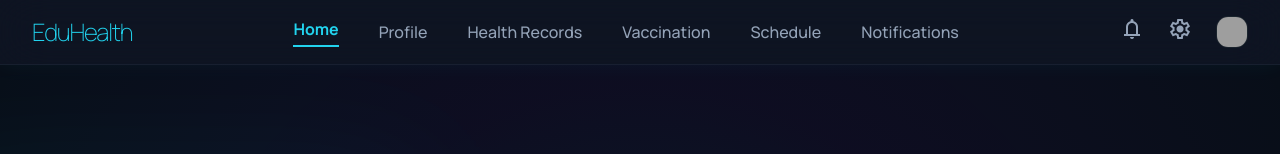
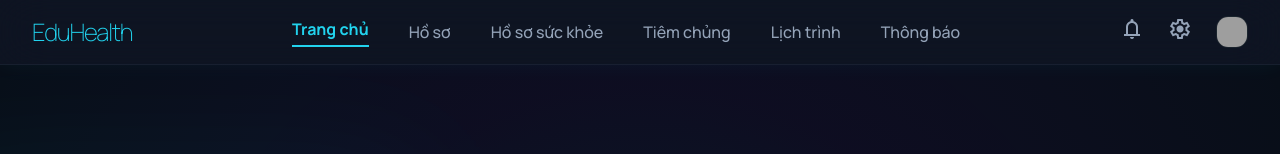
Before and after one commit to phanvietvan/EduHealth-System, a React (Vite) app in the folder frontend/: page / in a window 1280 px wide. Shown: the top 154 px of the page. Built offline with nearby package versions, Linux system fonts and the light colour scheme; grey boxes are pictures that could not be loaded.

Commit message:
Translate Navbar items to Vietnamese (Trang chủ, Hồ sơ, etc.)

```diff
--- a/frontend/src/App.jsx
+++ b/frontend/src/App.jsx
@@ -10,12 +10,12 @@ function App() {
             EduHealth
           </div>
           <div className="hidden lg:flex items-center gap-10">
-            <a className="text-cyan-400 font-bold border-b-2 border-cyan-400 pb-1 font-manrope transition-all duration-300" href="#">Home</a>
-            <a className="text-slate-400 font-medium font-manrope hover:text-cyan-300 transition-colors duration-300" href="#">Profile</a>
-            <a className="text-slate-400 font-medium font-manrope hover:text-cyan-300 transition-colors duration-300" href="#">Health Records</a>
-            <a className="text-slate-400 font-medium font-manrope hover:text-cyan-300 transition-colors duration-300" href="#">Vaccination</a>
-            <a className="text-slate-400 font-medium font-manrope hover:text-cyan-300 transition-colors duration-300" href="#">Schedule</a>
-            <a className="text-slate-400 font-medium font-manrope hover:text-cyan-300 transition-colors duration-300" href="#">Notifications</a>
+            <a className="text-cyan-400 font-bold border-b-2 border-cyan-400 pb-1 font-manrope transition-all duration-300" href="#">Trang chủ</a>
+            <a className="text-slate-400 font-medium font-manrope hover:text-cyan-300 transition-colors duration-300" href="#">Hồ sơ</a>
+            <a className="text-slate-400 font-medium font-manrope hover:text-cyan-300 transition-colors duration-300" href="#">Hồ sơ sức khỏe</a>
+            <a className="text-slate-400 font-medium font-manrope hover:text-cyan-300 transition-colors duration-300" href="#">Tiêm chủng</a>
+            <a className="text-slate-400 font-medium font-manrope hover:text-cyan-300 transition-colors duration-300" href="#">Lịch trình</a>
+            <a className="text-slate-400 font-medium font-manrope hover:text-cyan-300 transition-colors duration-300" href="#">Thông báo</a>
           </div>
           <div className="flex items-center gap-6">
             <button className="text-slate-400 hover:text-cyan-300 transition-colors cursor-pointer active:scale-95">
```
